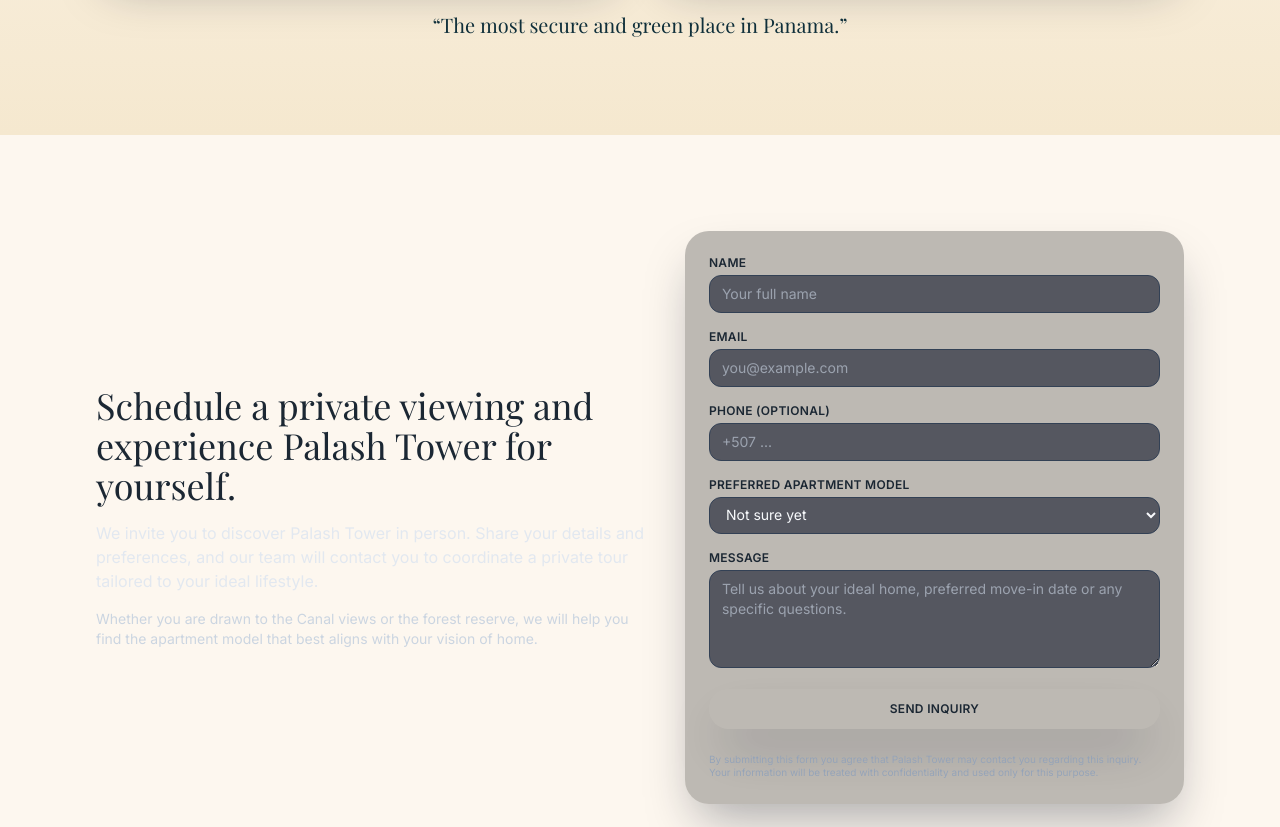
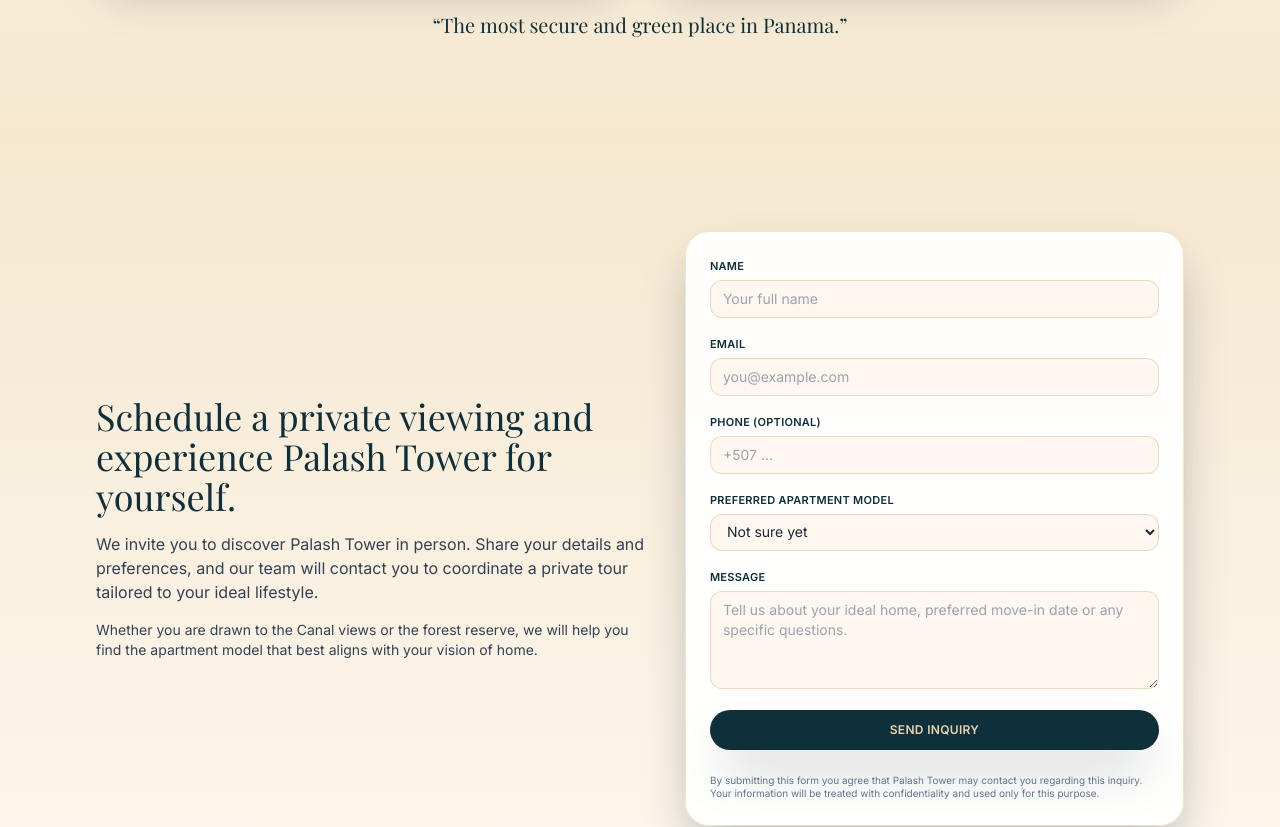
Before and after one commit to lulabtechnology/palash-tower-landing, a Next.js app: page / in a window 1280 px wide. Shown: the part 4840-5667 px from the top of the page. Built offline with nearby package versions, Linux system fonts and the light colour scheme; a web font is replaced by a local one.

Commit message:
Update ContactSection.tsx

```diff
--- a/components/ContactSection.tsx
+++ b/components/ContactSection.tsx
@@ -8,38 +8,37 @@
   const handleSubmit = (e: FormEvent<HTMLFormElement>) => {
     e.preventDefault();
     setSent(true);
-    // Aquí podrías conectar con un backend / servicio externo en el futuro.
     console.log("Inquiry submitted from Palash Tower landing.");
   };
 
   return (
     <section
       id="contact"
-      className="bg-gradient-to-b from-palash.ocean/90 to-slate-950 py-20 sm:py-24"
+      className="bg-gradient-to-b from-palash-sandLight to-palash-cream py-20 sm:py-24"
     >
       <div className="container-max section-fade grid gap-10 lg:grid-cols-[1.1fr_1fr] lg:items-center">
         <div>
-          <h2 className="font-display text-3xl sm:text-4xl text-palash.sand mb-4">
+          <h2 className="font-display text-3xl sm:text-4xl text-palash-ocean mb-4">
             Schedule a private viewing and experience Palash Tower for yourself.
           </h2>
-          <p className="mb-4 text-slate-200">
+          <p className="mb-4 text-sm sm:text-base text-slate-700">
             We invite you to discover Palash Tower in person. Share your
             details and preferences, and our team will contact you to coordinate
             a private tour tailored to your ideal lifestyle.
           </p>
-          <p className="text-sm text-slate-300">
+          <p className="text-xs sm:text-sm text-slate-700">
             Whether you are drawn to the Canal views or the forest reserve, we
             will help you find the apartment model that best aligns with your
             vision of home.
           </p>
         </div>
 
-        <div className="rounded-3xl bg-black/25 p-6 shadow-soft-lg">
+        <div className="rounded-3xl border border-palash-sand/60 bg-white/95 p-6 shadow-soft-lg">
           <form onSubmit={handleSubmit} className="space-y-4 text-sm">
             <div>
               <label
                 htmlFor="name"
-                className="mb-1 block text-xs font-semibold uppercase tracking-wide text-palash.sand"
+                className="mb-1 block text-[11px] font-semibold uppercase tracking-wide text-palash-ocean"
               >
                 Name
               </label>
@@ -47,7 +46,7 @@
                 id="name"
                 name="name"
                 required
-                className="w-full rounded-xl border border-slate-700 bg-slate-900/60 px-3 py-2 text-sm text-slate-50 outline-none focus:border-palash.sand focus:ring-1 focus:ring-palash.sand"
+                className="w-full rounded-xl border border-palash-sand/80 bg-palash-cream px-3 py-2 text-sm text-palash-ink outline-none focus:border-palash-ocean focus:ring-1 focus:ring-palash-ocean"
                 placeholder="Your full name"
               />
             </div>
@@ -55,7 +54,7 @@
             <div>
               <label
                 htmlFor="email"
-                className="mb-1 block text-xs font-semibold uppercase tracking-wide text-palash.sand"
+                className="mb-1 block text-[11px] font-semibold uppercase tracking-wide text-palash-ocean"
               >
                 Email
               </label>
@@ -64,7 +63,7 @@
                 name="email"
                 type="email"
                 required
-                className="w-full rounded-xl border border-slate-700 bg-slate-900/60 px-3 py-2 text-sm text-slate-50 outline-none focus:border-palash.sand focus:ring-1 focus:ring-palash.sand"
+                className="w-full rounded-xl border border-palash-sand/80 bg-palash-cream px-3 py-2 text-sm text-palash-ink outline-none focus:border-palash-ocean focus:ring-1 focus:ring-palash-ocean"
                 placeholder="you@example.com"
               />
             </div>
@@ -72,14 +71,14 @@
             <div>
               <label
                 htmlFor="phone"
-                className="mb-1 block text-xs font-semibold uppercase tracking-wide text-palash.sand"
+                className="mb-1 block text-[11px] font-semibold uppercase tracking-wide text-palash-ocean"
               >
                 Phone (optional)
               </label>
               <input
                 id="phone"
                 name="phone"
-                className="w-full rounded-xl border border-slate-700 bg-slate-900/60 px-3 py-2 text-sm text-slate-50 outline-none focus:border-palash.sand focus:ring-1 focus:ring-palash.sand"
+                className="w-full rounded-xl border border-palash-sand/80 bg-palash-cream px-3 py-2 text-sm text-palash-ink outline-none focus:border-palash-ocean focus:ring-1 focus:ring-palash-ocean"
                 placeholder="+507 ..."
               />
             </div>
@@ -87,14 +86,14 @@
             <div>
               <label
                 htmlFor="model"
-                className="mb-1 block text-xs font-semibold uppercase tracking-wide text-palash.sand"
+                className="mb-1 block text-[11px] font-semibold uppercase tracking-wide text-palash-ocean"
               >
                 Preferred apartment model
               </label>
               <select
                 id="model"
                 name="model"
-                className="w-full rounded-xl border border-slate-700 bg-slate-900/60 px-3 py-2 text-sm text-slate-50 outline-none focus:border-palash.sand focus:ring-1 focus:ring-palash.sand"
+                className="w-full rounded-xl border border-palash-sand/80 bg-palash-cream px-3 py-2 text-sm text-palash-ink outline-none focus:border-palash-ocean focus:ring-1 focus:ring-palash-ocean"
                 defaultValue="not-sure"
               >
                 <option value="model-a">Model A</option>
@@ -106,7 +105,7 @@
             <div>
               <label
                 htmlFor="message"
-                className="mb-1 block text-xs font-semibold uppercase tracking-wide text-palash.sand"
+                className="mb-1 block text-[11px] font-semibold uppercase tracking-wide text-palash-ocean"
               >
                 Message
               </label>
@@ -114,26 +113,26 @@
                 id="message"
                 name="message"
                 rows={4}
-                className="w-full rounded-xl border border-slate-700 bg-slate-900/60 px-3 py-2 text-sm text-slate-50 outline-none focus:border-palash.sand focus:ring-1 focus:ring-palash.sand"
+                className="w-full rounded-xl border border-palash-sand/80 bg-palash-cream px-3 py-2 text-sm text-palash-ink outline-none focus:border-palash-ocean focus:ring-1 focus:ring-palash-ocean"
                 placeholder="Tell us about your ideal home, preferred move-in date or any specific questions."
               />
             </div>
 
             <button
               type="submit"
-              className="mt-2 w-full rounded-full bg-palash.sand px-4 py-3 text-xs font-semibold uppercase tracking-wide text-palash.ocean shadow-soft-lg transition hover:bg-palash.sandLight"
+              className="mt-2 w-full rounded-full bg-palash-ocean px-4 py-3 text-xs font-semibold uppercase tracking-wide text-palash-sand shadow-soft-lg transition hover:bg-palash-oceanLight"
             >
               Send Inquiry
             </button>
 
             {sent && (
-              <p className="pt-2 text-xs text-palash.sandLight">
+              <p className="pt-2 text-xs text-palash-forest">
                 Thank you for your interest. Our team will reach out to you
                 shortly to coordinate your private viewing.
               </p>
             )}
 
-            <p className="pt-2 text-[10px] leading-snug text-slate-400">
+            <p className="pt-2 text-[10px] leading-snug text-slate-500">
               By submitting this form you agree that Palash Tower may contact
               you regarding this inquiry. Your information will be treated with
               confidentiality and used only for this purpose.
```
